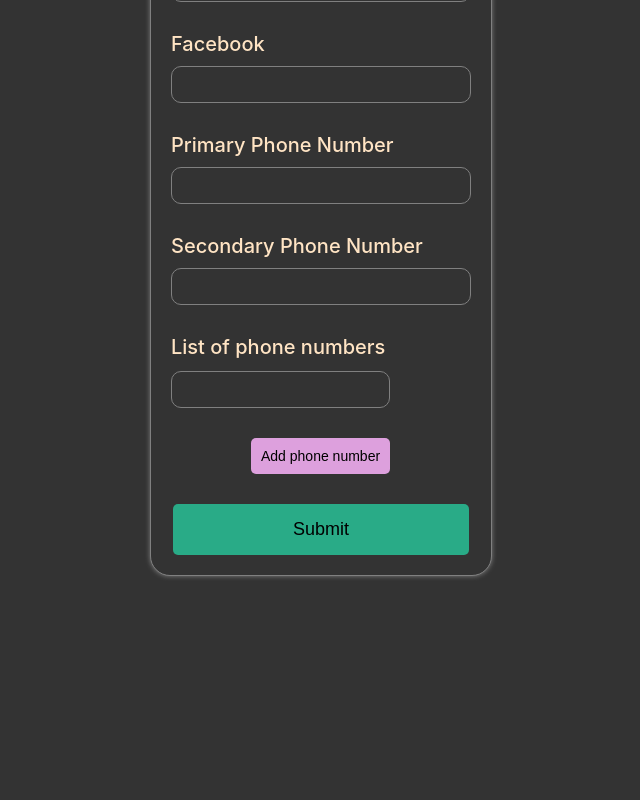
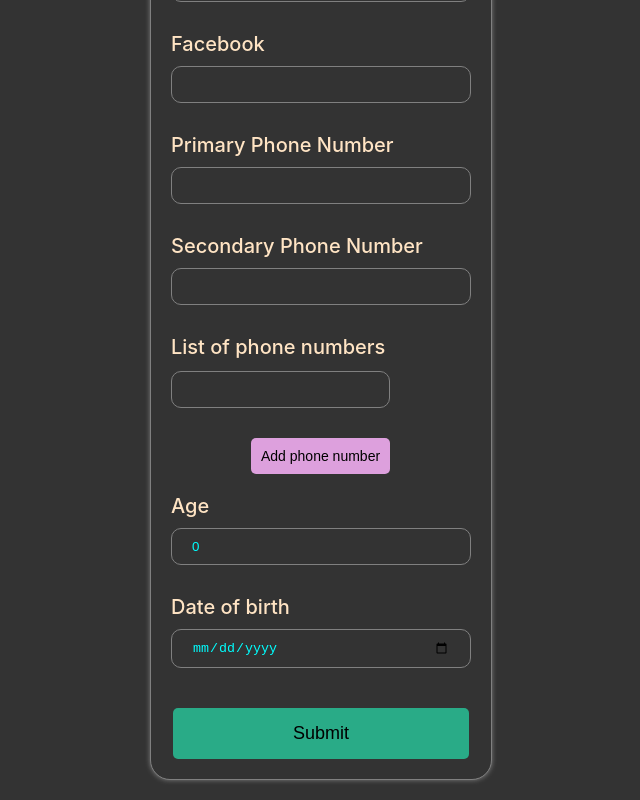
Before and after one commit to Akshay7016/React-Hook-Form, a React (Create React App) app: page / in a window 1280 px wide. Shown: the part 475-1275 px from the top of the page, without its empty margins (319-959 px from the left). Before the commit the page ends 1071 px from the top, so only its background shows below. Built offline with nearby package versions, Linux system fonts and the light colour scheme.

Commit message:
Numeric and Date field added

```diff
--- a/src/components/YoutubeForm.js
+++ b/src/components/YoutubeForm.js
@@ -13,7 +13,9 @@ const YoutubeForm = () => {
                 facebook: ""
             },
             phoneNumbers: ["", ""],
-            phNumbers: [{ number: "" }]
+            phNumbers: [{ number: "" }],
+            age: 0,
+            dob: new Date()
         }
     });
     const { register, control, handleSubmit, formState: { errors } } = form;
@@ -29,6 +31,7 @@ const YoutubeForm = () => {
     return (
         <div className='form-container'>
             <form onSubmit={handleSubmit(onSubmit)} noValidate>
+                {/* Username */}
                 <div className='label-container'>
                     <label htmlFor='username'>Username</label>
                     <input
@@ -48,6 +51,7 @@ const YoutubeForm = () => {
                     }
                 </div>
 
+                {/* Email */}
                 <div className='label-container'>
                     <label htmlFor='email'>Email</label>
                     <input
@@ -82,6 +86,7 @@ const YoutubeForm = () => {
                     }
                 </div>
 
+                {/* Channel */}
                 <div className='label-container'>
                     <label htmlFor='channel'>Channel</label>
                     <input
@@ -99,6 +104,7 @@ const YoutubeForm = () => {
                     }
                 </div>
 
+                {/* Nested objects */}
                 <div className='label-container'>
                     <label htmlFor='twitter'>Twitter</label>
                     <input
@@ -117,6 +123,7 @@ const YoutubeForm = () => {
                     />
                 </div>
 
+                {/* Nested array */}
                 <div className='label-container'>
                     <label htmlFor='primary-phone'>Primary Phone Number</label>
                     <input
@@ -164,6 +171,44 @@ const YoutubeForm = () => {
 
                 </div>
 
+                {/* age */}
+                <div className='label-container'>
+                    <label htmlFor='age'>Age</label>
+                    <input
+                        type="number"
+                        id="age"
+                        {...register("age", {
+                            valueAsNumber: true,
+                            required: {
+                                value: true,
+                                message: "Age is required"
+                            }
+                        })} />
+                    {
+                        errors.age?.message &&
+                        <p className='error'>{errors.age?.message}</p>
+                    }
+                </div>
+
+                {/* DOB */}
+                <div className='label-container'>
+                    <label htmlFor='dob'>Date of birth</label>
+                    <input
+                        type="date"
+                        id="dob"
+                        {...register("dob", {
+                            valueAsDate: true,
+                            required: {
+                                value: true,
+                                message: "Date of birth is required"
+                            }
+                        })} />
+                    {
+                        errors.dob?.message &&
+                        <p className='error'>{errors.dob?.message}</p>
+                    }
+                </div>
+
                 <div className='button-container'>
                     <button>Submit</button>
                 </div>
```
